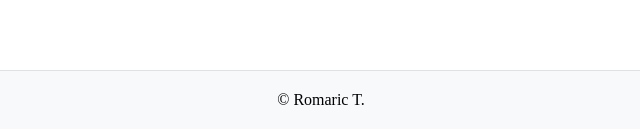
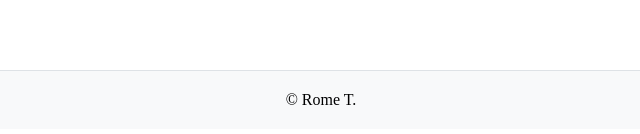
Before and after one commit to Tiemeniromaric/CS_243_repo_1, a React (Vite) app in the folder frontend/: page / in a window 1280 px wide. Shown: the part 679-813 px from the top of the page, without its empty margins (319-959 px from the left). Built offline with nearby package versions, Linux system fonts and the light colour scheme.

Commit message:
Footer updated

```diff
--- a/frontend/src/App.jsx
+++ b/frontend/src/App.jsx
@@ -46,7 +46,7 @@ function AppContent() {
         borderTop: '1px solid #dee2e6',
         marginTop: 'auto'
       }}>
-        © Romaric T.
+        © Rome T.
       </footer>
     </div>
   );
```
